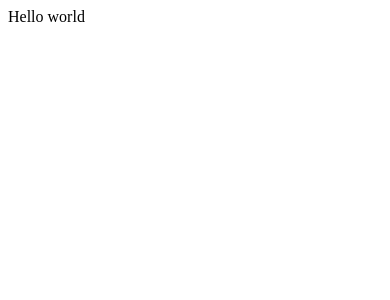
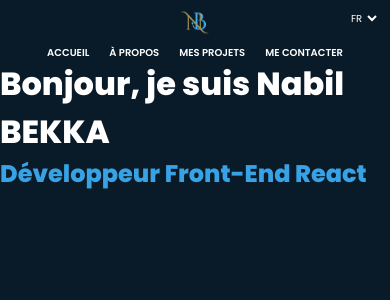
Before and after one commit to NabilBekka/myPortfolio, a Next.js app: page / in a window 390 px wide. Shown: the top 300 px of the page. Built offline with nearby package versions, Linux system fonts and the light colour scheme.

Commit message:
Creation of the header and languageContext

```diff
--- /dev/null
+++ b/components/Header/Header.module.css
@@ -0,0 +1,124 @@
+.header {
+    position: fixed;
+    top: 0;
+    left: 0;
+    right: 0;
+    display: flex;
+    flex-direction: row;
+    justify-content: space-between;
+    align-items: center;
+    height: var(--headerHight);
+    padding: 0 20px;
+    background-color: var(--background);
+    z-index: 200;
+    font-weight: 600;
+}
+
+.navDiv {
+    display: flex;
+    flex-direction: row;
+    justify-content: space-between;
+}
+
+.nav {
+    display: flex;
+    flex-direction: row;
+    justify-content: space-between;
+    align-items: center;
+}
+
+.logo {
+    height: 35px;
+    width: 40px;
+}
+
+.logo:hover {
+    cursor: pointer;
+}
+.link {
+    text-decoration: none;
+    text-transform: uppercase;
+    margin: 10px;
+}
+
+.link:hover {
+    color: var(--textHover);
+    transform: scale(1.05);
+}
+
+.select {
+    margin-left: 20px;
+    background: none;
+    border: none;
+}
+
+.select:hover {
+    cursor: pointer;
+    outline: none;
+    transform: scale(1.1);
+}
+
+@media (max-width: 870px) {
+    .header {
+        flex-direction: column;
+        padding-top: 10px;
+    }
+
+    .select {
+        position: absolute;
+        top: 10px;
+        right: 10px;
+        font-size: 0.9rem;
+    }
+
+    .link {
+        font-size: 0.9rem;
+    }
+}
+@media (max-width: 550px) {
+    .logo {
+        height: 30px;
+        width: 35px;
+    }
+
+    .select {
+        font-size: 0.8rem;
+    }
+
+    .link {
+        font-size: 0.8rem;
+    }
+}
+@media (max-width: 450px) {
+    .logo {
+        height: 25px;
+        width: 30px;
+    }
+    .select {
+        font-size: 10px;
+    }
+
+    .link {
+        font-size: 10px;
+    }
+}
+
+@media (max-width: 372px) {
+    .select {
+        font-size: 8px;
+    }
+
+    .link {
+        font-size: 8px;
+    }
+}
+
+@media (max-width: 325px) {
+    .select {
+        font-size: 6px;
+    }
+
+    .link {
+        font-size: 6px;
+    }
+}
--- /dev/null
+++ b/components/Header/index.tsx
@@ -0,0 +1,47 @@
+import Link from "next/link";
+import styles from "./Header.module.css";
+import { ChangeEvent, FunctionComponent, PropsWithChildren, useContext } from "react";
+import Image from "next/image";
+import { useRouter } from "next/router";
+import { LanguageContext } from "@/lib/contexts/languageContext";
+
+type Props = PropsWithChildren<{}>
+
+const Header: FunctionComponent<Props> = () => {
+    const router = useRouter();
+    const {language, toggleLanguage} = useContext(LanguageContext);
+
+    const backToHomePage = (): void => {
+        router.push('/');
+    }
+
+    const chooseLanguage = (e:ChangeEvent<HTMLSelectElement>):void => {
+        toggleLanguage(e.currentTarget.value);
+    }
+    return (
+        <header className={styles.header}>
+            <Image
+                src="/images/NB.png"
+                width={292}
+                height={248}
+                className={styles.logo}
+                alt="Logo NB"
+                onClick={backToHomePage}
+            />
+            <div className={styles.navDiv}>
+                <nav className={styles.nav}>
+                    <Link className={styles.link} href='/'>{language === "fr" ? "Accueil" : "Home"}</Link>
+                    <Link className={styles.link} href='/about'>{language === "fr" ? "À propos" : "About"}</Link>
+                    <Link className={styles.link} href='/myProjects'>{language === "fr" ? "Mes projets" : "My projects"}</Link>
+                    <Link className={styles.link} href='/contactMe'>{language === "fr" ? "Me contacter" : "Contact"}</Link>
+                </nav>
+                <select value={language} className={styles.select} onChange={e => chooseLanguage(e)}>
+                    <option value="fr">FR</option>
+                    <option value="en">EN</option>
+                </select>
+            </div>
+        </header>
+    )
+}
+
+export default Header;
--- /dev/null
+++ b/components/Layout/index.tsx
@@ -0,0 +1,15 @@
+import { FunctionComponent, PropsWithChildren } from "react";
+import Header from "../Header";
+
+type Props = PropsWithChildren<{}>
+
+const Layout: FunctionComponent<Props> = ({children}) => {
+  return (
+    <>
+      <Header />
+      {children}
+    </>
+  )
+}
+
+export default Layout;
--- /dev/null
+++ b/lib/contexts/languageContext.tsx
@@ -0,0 +1,35 @@
+import { FunctionComponent, PropsWithChildren, createContext, useEffect, useState } from "react";
+
+type Props = PropsWithChildren<{}>
+interface contextType {
+    language: string;
+    toggleLanguage: (value: string) => void;
+}
+
+export const LanguageContext = createContext<contextType>({
+    language: "fr",
+    toggleLanguage: () => {}
+});
+
+
+const LanguageContextProvider: FunctionComponent<Props> = ({children}) => {
+    const [language, setLanguage] = useState('fr');
+
+    useEffect(() => {
+        const lng = localStorage.getItem("language");
+        setLanguage(lng! ? lng : "fr");
+    }, []);
+
+    const toggleLanguage = (value:string) : void => {
+        setLanguage(value);
+        /* We save the language in localStorage */
+        localStorage.setItem("language", value);
+    }
+    return (
+        <LanguageContext.Provider value={{language, toggleLanguage}}>
+            {children}
+        </LanguageContext.Provider>
+    )
+}
+
+export default LanguageContextProvider;
--- /dev/null
+++ b/lib/datas/siteContent.json
@@ -0,0 +1,14 @@
+{
+    "french": {
+        "description": {
+            "greeting":"Bonjour, je suis Nabil BEKKA",
+            "occupation":"Développeur Front-End React"
+        }
+    },
+    "english": {
+        "description": {
+            "greeting":"Hi, I'm Nabil BEKKA",
+            "occupation":"React Front-End Developer"
+        }
+    }
+}
--- a/pages/_app.tsx
+++ b/pages/_app.tsx
@@ -1,6 +1,12 @@
-import '@/styles/globals.css'
-import type { AppProps } from 'next/app'
+import Layout from '@/components/Layout';
+import LanguageContextProvider from '@/lib/contexts/languageContext';
+import '@/styles/globals.css';
+import type { AppProps } from 'next/app';
 
 export default function App({ Component, pageProps }: AppProps) {
-  return <Component {...pageProps} />
+  return <LanguageContextProvider>
+    <Layout>
+      <Component {...pageProps} />
+    </Layout>
+  </LanguageContextProvider>
 }
--- a/pages/index.tsx
+++ b/pages/index.tsx
@@ -1,15 +1,54 @@
 import Head from 'next/head';
+import styles from '../styles/Home.module.css';
+import { useContext } from 'react';
+import { LanguageContext } from '@/lib/contexts/languageContext';
 
-export default function Home() {
+type Props = {
+  frContent: {
+    title: string;
+    description: {
+      greeting: string;
+      occupation: string;
+    }
+  };
+  enContent: {
+    title: string;
+    description: {
+      greeting: string;
+      occupation: string;
+    }
+  };
+}
+
+export default function Home({frContent, enContent}: Props) {
+  const {language} = useContext(LanguageContext);
+  const content = language === "fr" ? frContent : enContent;
   return (
     <>
       <Head>
-        <title>Nabil BEKKA | Porfolio</title>
+        <title>Nabil Bekka | Porfolio</title>
         <meta name="description" content="Generated by create next app" />
         <meta name="viewport" content="width=device-width, initial-scale=1" />
         <link rel="icon" href="/favicon.ico" />
       </Head>
-      Hello world
+      <main>
+        <div className={styles.presentation}>
+          <h1 className={styles.h1}>{content.description.greeting}</h1>
+          <h2 className={styles.h2}>{content.description.occupation}</h2>
+        </div>
+      </main>
     </>
   )
 }
+
+export const getStaticProps = async () => {
+  const content = await import('@/lib/datas/siteContent.json');
+  const frContent = content.french;
+  const enContent = content.english;
+  return {
+    props: {
+      frContent,
+      enContent
+    }
+  }
+}
--- a/styles/Home.module.css
+++ b/styles/Home.module.css
@@ -0,0 +1,11 @@
+.presentation {
+}
+
+.h1 {
+    font-size: 2rem;
+}
+
+.h2 {
+    font-size: 1.5rem;
+    color: var(--textHover);
+}
--- a/styles/globals.css
+++ b/styles/globals.css
@@ -0,0 +1,47 @@
+@import url('https://fonts.googleapis.com/css2?family=Poppins:ital,wght@0,400;0,600;0,800;1,400&display=swap');
+
+:root {
+    --background: #091B29;
+    --textHover: #38A2E4;
+    --headerHight: 50px;
+}
+*{
+    box-sizing: border-box;
+    font-family: 'Poppins', sans-serif;
+    font-size: 1rem;
+    color: #fff;
+    margin: 0;
+    padding: 0;
+    transition: .3s;
+}
+
+body {
+    background-color: var(--background);
+    padding: 0;
+    margin: 0;
+    font-size: 16px;
+    min-height: 1000px;
+}
+
+main {
+    position: relative;
+    top: var(--headerHight);
+}
+
+@media (max-width: 870px) {
+    :root {
+        --headerHight: 80px
+    }
+}
+
+@media (max-width: 550px) {
+    :root {
+        --headerHight: 70px
+    }
+}
+
+@media (max-width: 390px) {
+    :root {
+        --headerHight: 60px
+    }
+}
```
Also changed, not shown: public/images/NB.png (added).
